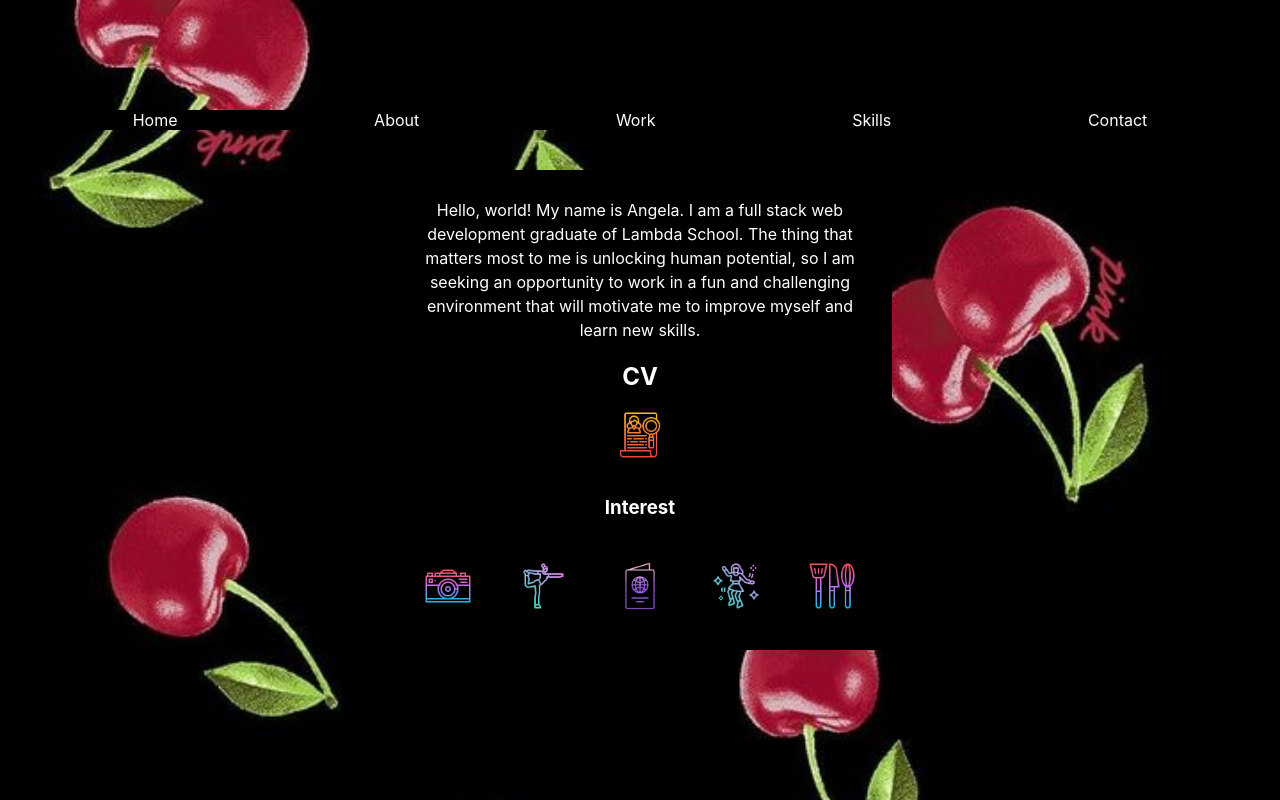
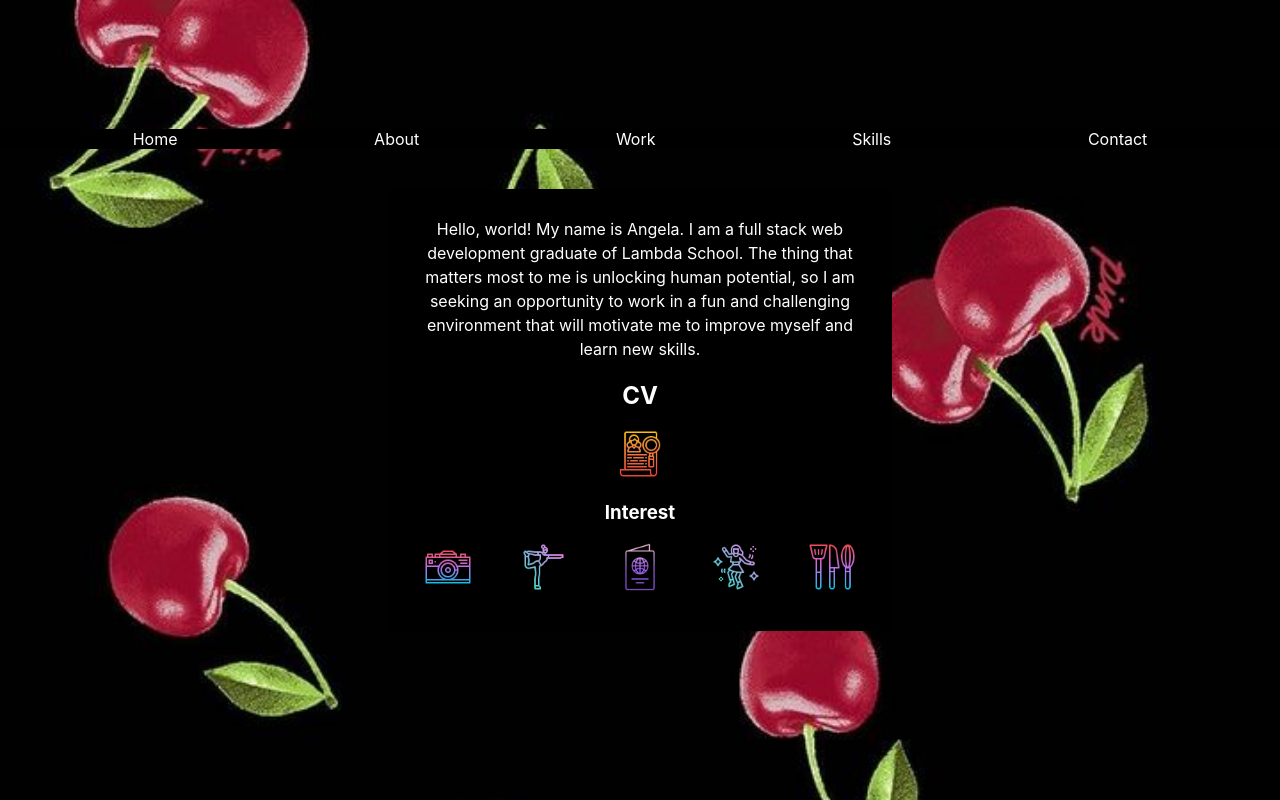
Before and after one commit to angela-laien/portfolio, a React (Create React App) app in the folder client/: page /about in a window 1280 px wide. Built offline with nearby package versions, Linux system fonts and the light colour scheme.

Commit message:
adjust about spacing

```diff
--- a/client/src/App.scss
+++ b/client/src/App.scss
@@ -400,7 +400,6 @@ ul.hamburgerDropDown {
   .interest {
     text-align: center;
     color: white;
-    padding-top: 3%;
   }
 
   .section {
@@ -408,7 +407,7 @@ ul.hamburgerDropDown {
     text-align: center;
     .icons {
       width: 10%;
-      padding: 5%;
+      padding: 0% 5% 5% 5%;
     }
   }
 }
```
